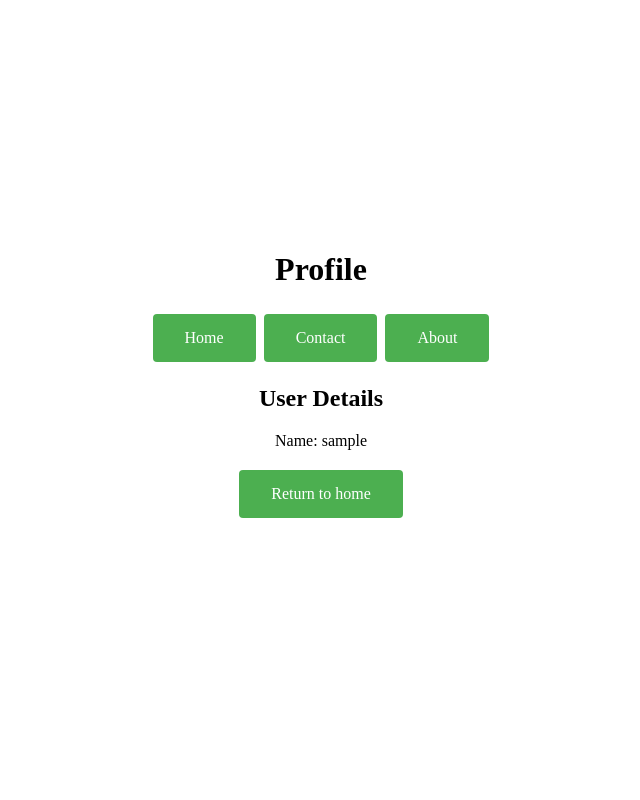
After one commit to khkesav/mse-python, a Flask app: a page that uses week12/templates/profile.html in a window 1280 px wide. The commit adds this page. Shown: the whole page, without its empty margins (319-959 px from the left). Run offline with Flask 3, Linux system fonts and the light colour scheme.

Commit message:
Update pass variable in url

```diff
--- a/week12/app.py
+++ b/week12/app.py
@@ -14,5 +14,9 @@ def contact():
 def about():
     return render_template('about.html')
 
+@app.route('/profile/<name>')
+def user(name):
+    return render_template('profile.html', username=name)
+
 if __name__ == '__main__':
     app.run(debug=True)
--- a/week12/templates/index.html
+++ b/week12/templates/index.html
@@ -8,6 +8,7 @@
         <h1>Flask Application</h1>
         <div class="block-button__group">
             <a href="/" class="button">Home</a>
+            <a href="/profile/khkesav" class="button">Profile</a>
             <a href="/contact" class="button">Contact</a>
             <a href="/about" class="button">About</a>
         </div>
--- /dev/null
+++ b/week12/templates/profile.html
@@ -0,0 +1,23 @@
+<html>
+  <head>
+    <title>Contact page</title>
+    <link rel="stylesheet" href="{{ url_for('static', filename='style.css') }}" />
+  </head>
+  <body>
+    <div class="main center">
+      <h1>Profile</h1>
+      <div class="block-navigation">
+        <a href="/" class="button">Home</a>
+        <a href="/contact" class="button">Contact</a>
+        <a href="/about" class="button">About</a>
+      </div>
+      <div class="block-user">
+        <h2>User Details</h2>
+        <p>Name: {{ username }}</p>
+      </div>
+      <div class="block-button__group">
+        <a href="/" class="button">Return to home</a>
+      </div>
+    </div>
+  </body>
+</html>
```
Also changed, not shown: week12/static/app.py (added), week12/templates/common/footer.html (added), week12/templates/common/header.html (added), week12/templates/common/navbar.html (added).
